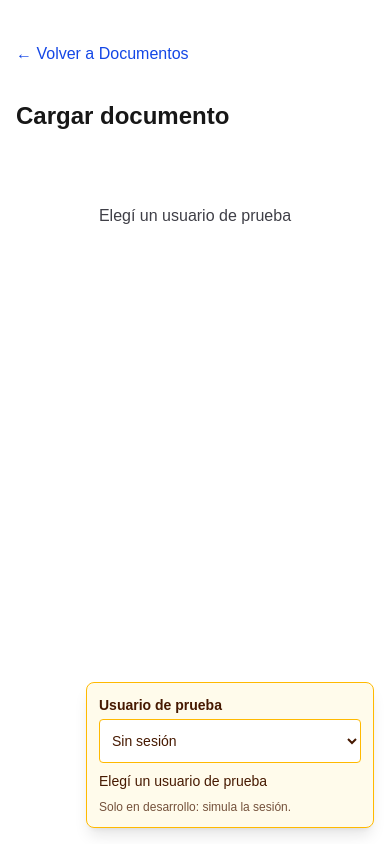
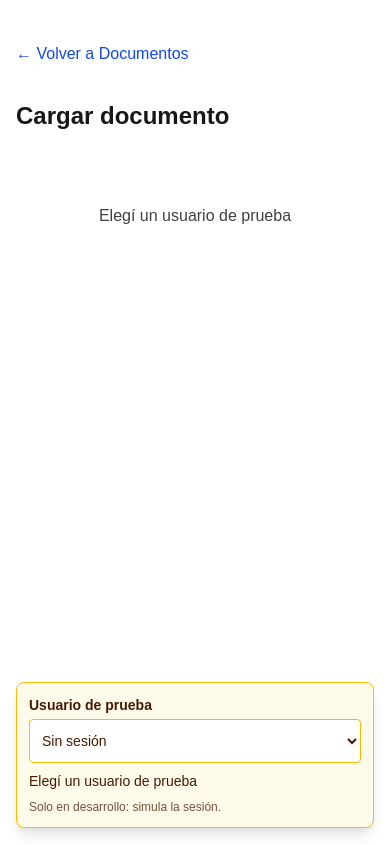
Before and after one commit to guillermina-gatti/manual-operaciones, a Next.js app in the folder apps/web/: page /documentos/nuevo in a window 390 px wide. Built offline with nearby package versions, Linux system fonts and the light colour scheme.

Commit message:
fix(web): evitar que el selector de usuario tape la pantalla en el celular

```diff
--- a/apps/web/components/session/DevSessionSwitcher.tsx
+++ b/apps/web/components/session/DevSessionSwitcher.tsx
@@ -38,7 +38,9 @@ export function DevSessionSwitcher() {
   if (process.env.NODE_ENV === 'production') return null;
 
   return (
-    <aside className="fixed bottom-4 right-4 z-50 w-72 max-w-[calc(100vw-2rem)] rounded-lg border border-amber-400 bg-amber-50 p-3 text-sm text-amber-950 shadow-lg dark:border-amber-600 dark:bg-amber-950 dark:text-amber-50">
+    // En el celular va al final de la página, sin flotar: si flotara, taparía lo de abajo (por ejemplo,
+    // la paginación). Desde sm flota en la esquina.
+    <aside className="mx-4 mb-4 mt-auto rounded-lg border sm:fixed sm:bottom-4 sm:right-4 sm:z-50 sm:m-0 sm:w-72 border-amber-400 bg-amber-50 p-3 text-sm text-amber-950 shadow-lg dark:border-amber-600 dark:bg-amber-950 dark:text-amber-50">
       <label htmlFor="dev-session-switcher" className="block font-semibold">
         Usuario de prueba
       </label>
```
